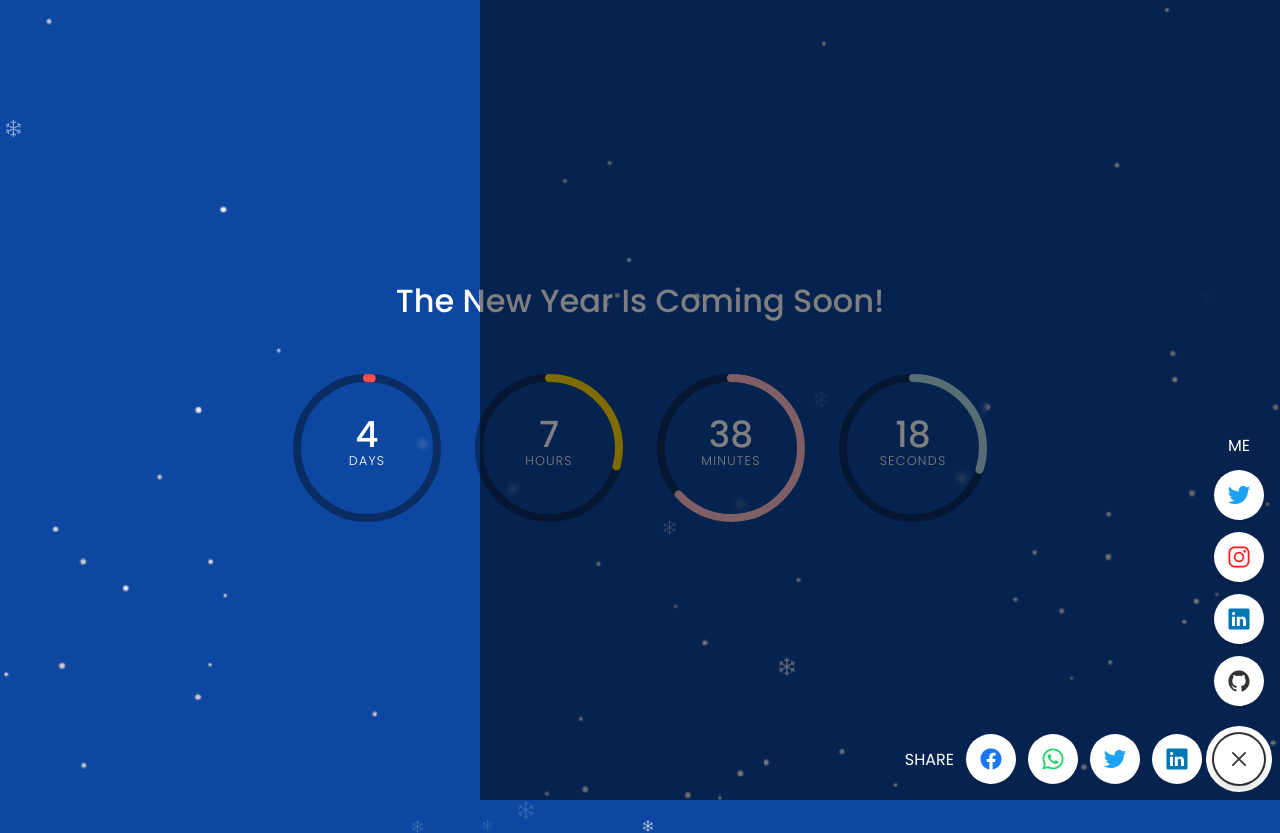
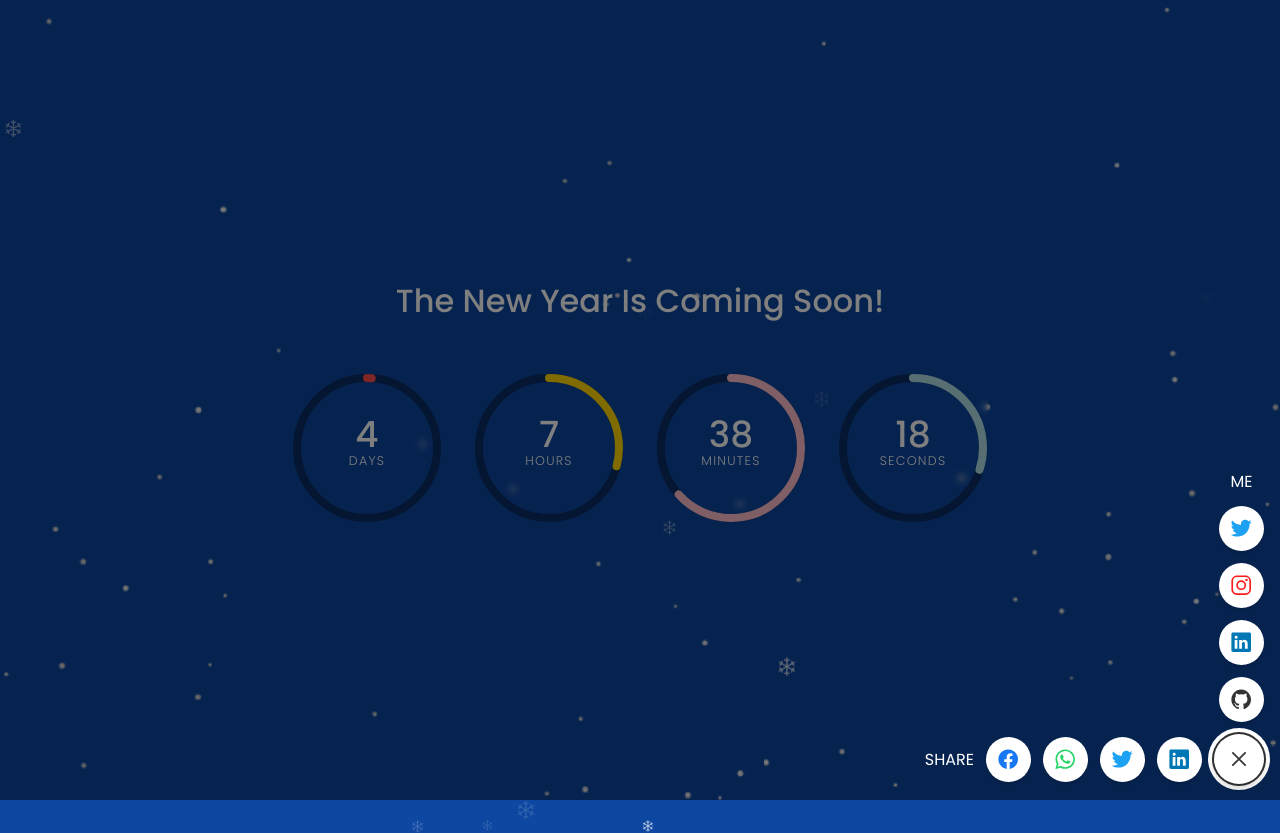
Before and after one commit to nabinbhatt/new-year-countdown, a plain HTML site: page index.html in a window 1280 px wide. Both pictures are taken after a click on the element 1239 px from the left and 743 px from the top of the page. Drawn offline with nearby package versions, Linux system fonts and the light colour scheme.

Commit message:
minor css fix

```diff
--- a/index.html
+++ b/index.html
@@ -54,7 +54,7 @@
         <div class="overlay"></div>
         <div class="share-container">
             <div id="help">
-                <ion-icon name="help-outline"></ion-icon>
+                <ion-icon name="menu-outline"></ion-icon>
             </div>
             <ul class="shareMenu">
                 <li><span>share</span></li>
--- a/style.css
+++ b/style.css
@@ -123,7 +123,6 @@ ion-icon[name="snow-outline"] {
   justify-content: center;
   align-items: flex-end;
   margin: 0 1em 1em 0;
-  gap: 1em;
   z-index: 9;
 }
 
@@ -154,7 +153,7 @@ ion-icon[name="snow-outline"] {
   right: -1em;
   bottom: -1em;
   height: 100vh;
-  width: 100vh;
+  width: 100vw;
   background: rgba(0, 0, 0, 0.5);
   transition: 0.5s;
 }
@@ -163,7 +162,7 @@ ion-icon[name="snow-outline"] {
   transform: rotate(360deg);
   box-shadow: 0 6px 8px rgba(0, 0, 0, 0.15),
   0 0 0 2px #333,
-  0 0 0 8px #fff;
+  0 0 0 6px #fff;
 }
 
 .share-container {
@@ -217,21 +216,21 @@ ion-icon[name="snow-outline"] {
 
 .menu li a {
   display: flex;
-  width: 50px;
-  height: 50px;
+  width: 45px;
+  height: 45px;
   background: #fff;
   display: flex;
   justify-content: center;
   align-items: center;
   border-radius: 50%;
-  font-size: 1.5em;
+  font-size: 1.4em;
   color: var(--clr);
   box-shadow: 0 3px 4px rgba(0, 0, 0, 0.15);
   transition: 0.5s;
 }
 
 .menu li:hover a {
-  font-size: 2em;
+  font-size: 1.6em;
   box-shadow: 0 0 0 2px var(--clr),
   0 0 0 6px #fff;
 }
```
